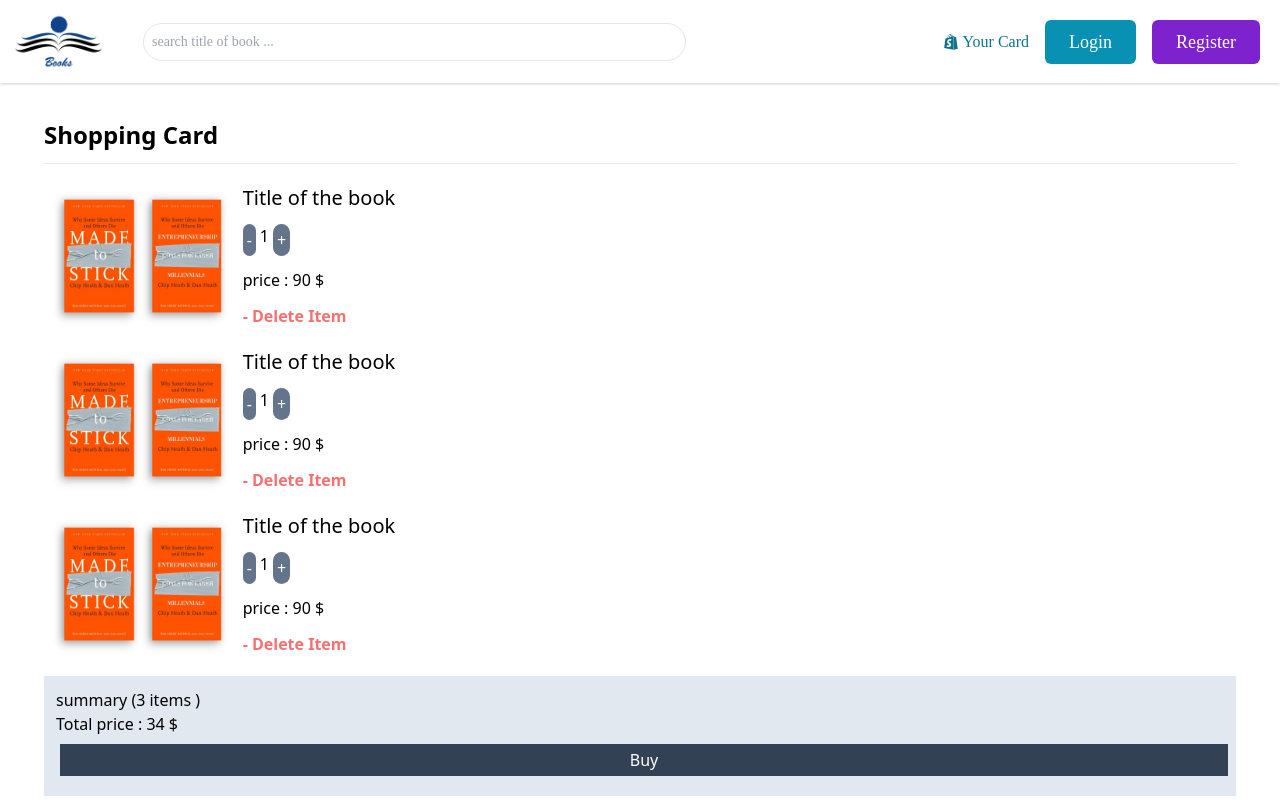
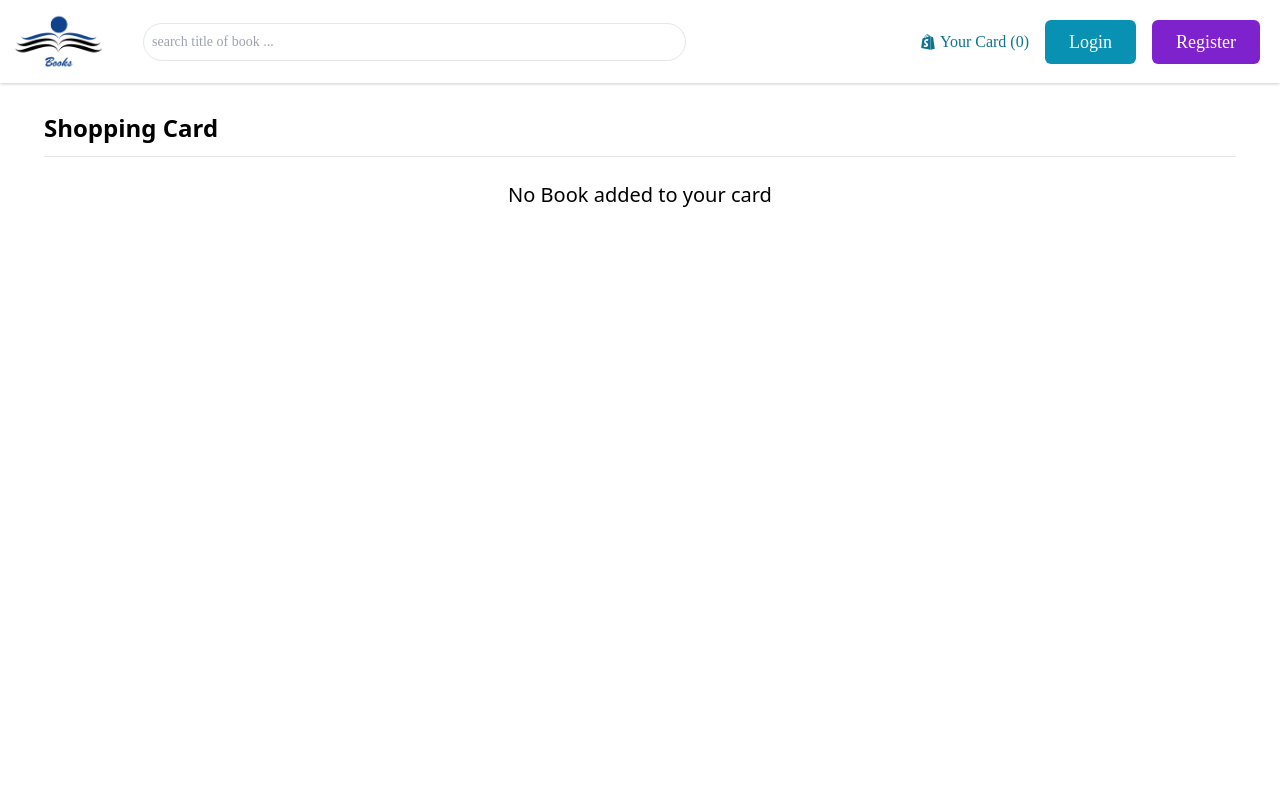
Before and after one commit to sihamHeddi2022/library, a React (Vite) app: page /card in a window 1280 px wide. Shown: the top 800 px of the page. Built offline with nearby package versions, Linux system fonts and the light colour scheme; a web font is replaced by a local one.

Commit message:
card issue

```diff
--- a/package.json
+++ b/package.json
@@ -12,11 +12,14 @@
   "dependencies": {
     "@apollo/client": "^3.7.17",
     "@material-tailwind/react": "^2.0.6",
+    "@reduxjs/toolkit": "^1.9.5",
     "graphql": "^16.7.1",
     "react": "^18.2.0",
     "react-dom": "^18.2.0",
     "react-icons": "^4.10.1",
-    "react-router-dom": "^6.14.2"
+    "react-redux": "^8.1.2",
+    "react-router-dom": "^6.14.2",
+    "redux": "^4.2.1"
   },
   "devDependencies": {
     "@types/react": "^18.0.37",
--- a/src/components/Item.tsx
+++ b/src/components/Item.tsx
@@ -1,23 +1,27 @@
 import React from 'react'
-import image from "../assets/made-to-stick-1024x688 1.png";
+import { useDispatch } from 'react-redux';
+import { decrementQuantity, deleteItem, incrementQuantity } from '../store/card';
 
-function Item() {
+function Item(props) {
+    const {id,title,image,price,quantity,stock} = props
+    const dispatch = useDispatch();
+
   return (
     <div className='flex flex-col lg:flex-row md:flex-row my-5'>
-        <img src={image} alt="" className='w-24 lg:w-2/12 md:w-2/12'/>
+        <img src={image} alt="" className='w-24 lg:w-2/12 md:w-2/12 h-[155px] mr-6'/>
         <div className='flex   flex-col gap-3 items-start justify-center'>
             <h1 className='text-xl'>
-               Title of the book
+              {title}
             </h1>
             <div className='flex gap-1'>
-                <button className='rounded-full p-1 bg-slate-500 text-white'>-</button>
-                <p>1</p>
-                <button className='rounded-full p-1 bg-slate-500 text-white'>+</button>
+                <button className='rounded-full p-1 bg-slate-500 text-white' onClick={()=>dispatch(decrementQuantity({id,stock}))}>-</button>
+                <p>{quantity}</p>
+                <button className='rounded-full p-1 bg-slate-500 text-white' onClick={()=>dispatch(incrementQuantity({id}))}>+</button>
             </div>
             <p>
-                price : 90 $
+                price : {price*quantity} $
             </p>
-            <button className='text-red-400 font-bold'>
+            <button className='text-red-400 font-bold' onClick={()=>dispatch(deleteItem({id}))}>
                 - Delete Item
             </button>
         </div>
--- a/src/components/Navbar2.tsx
+++ b/src/components/Navbar2.tsx
@@ -4,6 +4,7 @@ import { Button, Input } from '@material-tailwind/react'
 import { Link, useNavigate } from 'react-router-dom'
 import { FaBars, FaShopify } from "react-icons/fa";
 import { useQuery, gql } from "@apollo/client";
+import { useSelector } from 'react-redux';
 
 const FILMS_QUERY = gql`
   {
@@ -19,13 +20,14 @@ function Navbar2(props) {
     const openDrawer = () => setOpen(!open);
 
     const navigate = useNavigate()
+    const card = useSelector((state:any) => state.card);
 
 
 
 
   return (
     <div >
-      <div className='navbar1 flex gap-8 items-center py-3 shadow shadow-gray-300 text-cyan-700 '>
+      <div className='navbar1 fixed w-full top-0 bg-white flex gap-8 items-center py-3 shadow shadow-gray-300 text-cyan-700 '>
       <div >
                   <img src={second} alt="logo" className='max-w-[80px] lg:max-w-[111px] md:max-w-[111px]' />
                 </div>
@@ -33,7 +35,7 @@ function Navbar2(props) {
                    <Input placeholder='search title of book ...' value={props.title} onChange={(e)=>props.settitle(e.target.value)} onBlur={props.handleBlur} className='py-2  rounded-full px-2 outline-none' onFocus={()=>navigate("/shop")}  />
                 </div>
                 <div className=" gap-4 justify-end w-2/4 mr-5 hidden lg:flex">
-                     <Link className='flex gap-1 items-center' to="/card"> <FaShopify/> Your Card</Link>
+                     <Link className='flex gap-1 items-center' to="/card"> <FaShopify/> Your Card ({card.length})</Link>
                      <Link  to={"/login"}   className='bg-cyan-600 hover:bg-cyan-500 text-white px-6 py-2 text-lg rounded-md '>Login</Link>
                      <Link  to={"/register"}  className='bg-purple-700 hover:bg-purple-500 text-white px-6 py-2 text-lg  rounded-md'>Register</Link>
                </div>
@@ -49,7 +51,7 @@ function Navbar2(props) {
       </div>
 
 
-    <div className="mb-2 flex flex-col items-center justify-between p-4 bg-white z-30 shadow shadow-slate-100	" style={open?{display:'flex'}:{display:'none'}}>
+    <div className="mb-2 fixed w-full top-20 flex flex-col items-center justify-between p-4 bg-white z-30 shadow shadow-slate-100	" style={open?{display:'flex'}:{display:'none'}}>
                 <Link to={"/login"} className='hover:text-cyan-500'>
                   Login
                 </Link>
@@ -58,7 +60,7 @@ function Navbar2(props) {
                 </Link>
 
                 <Link to={"/card"} className='hover:text-cyan-500'>
-                  Your card
+                  Your card ({card.length})
                 </Link>
 
      </div>
--- a/src/components/Popular.tsx
+++ b/src/components/Popular.tsx
@@ -24,7 +24,7 @@ function Popular() {
    const init = ():any=>{
     const b = []
 
-    if(!loading && data) {
+    if(data) {
       for (const book of data.popularBooks) {
          b.push(book)
          if (b.length==6) {
@@ -36,10 +36,10 @@ function Popular() {
    }
 
    useEffect(() => {
-     setTimeout(() => {
-      setbooks(init())
-     }, 3000);
-   }, [])
+
+      if(!loading) setbooks(init())
+
+   }, [loading])
 
    useEffect(() => {
     let bs = []
--- a/src/main.tsx
+++ b/src/main.tsx
@@ -8,11 +8,16 @@ const client = new ApolloClient({
   uri: " http://localhost:3000/api/graphql",
   cache: new InMemoryCache()
 });
+import { Provider } from 'react-redux';
+import store from './store';
 
 ReactDOM.createRoot(document.getElementById('root') as HTMLElement).render(
   <React.StrictMode>
       <ApolloProvider client={client}>
-      <App />
+        <Provider store={store}>
+        <App />
+        </Provider>
+
       </ApolloProvider>
 
   </React.StrictMode>,
--- a/src/pages/Login.tsx
+++ b/src/pages/Login.tsx
@@ -7,7 +7,7 @@ function Login() {
 
          <Navbar2/>
 
-        <div className='flex justify-center'>
+        <div className='flex justify-center mt-28'>
              <div className='mx-3 w-full lg:w-1/2 md:w-1/2 lg:mx-0 md:mx-0'>
                     <h1 className='text-center my-9 text-3xl font-bold'>
                         Login
--- a/src/pages/Register.tsx
+++ b/src/pages/Register.tsx
@@ -7,7 +7,7 @@ function Register() {
 
     <Navbar2/>
 
-   <div className='flex justify-center'>
+   <div className='flex justify-center mt-24'>
         <div className='mx-3 w-full lg:w-1/2 md:w-1/2 lg:mx-0 md:mx-0'>
                <h1 className='text-center my-9 text-3xl font-bold'>
                    Register
--- a/src/pages/Shop.tsx
+++ b/src/pages/Shop.tsx
@@ -21,6 +21,7 @@ function Shop() {
         id
         image
         price
+        stock
       }
       pages
     }
@@ -109,7 +110,7 @@ function Shop() {
    return (
     <div>
         <Navbar2 title={title} settitle={settitle} handleBlur={handleBlur}/>
-        <h2 className='my-8 text-4xl mx-8 font-bold'>Search Result</h2>
+        <h2 className='mt-28 mb-12 text-4xl mx-8 font-bold'>Search Result</h2>
        <div className="flex  flex-col-reverse lg:flex-row md:flex-row">
             <div className='w-full lg:w-3/4 md:w-3/4'>
             <div className='grid grid-cols-1 md:grid-cols-2  lg:grid-cols-3 w-full '>
--- a/src/pages/YourCard.tsx
+++ b/src/pages/YourCard.tsx
@@ -1,33 +1,54 @@
-import React from 'react'
+import React, { useState } from 'react'
 import Navbar2 from '../components/Navbar2'
 import Item from '../components/Item'
 import Order from '../components/Order'
+import { useSelector } from 'react-redux';
 
 function YourCard() {
+  const card = useSelector((state:any) => state.card);
+  const [show, setshow] = useState(false)
+  console.log(card);
+
+  const getTotalPrice = ()=>{
+     return card.reduce((total:any,element:any)=> total+element.price*element.quantity,0)
+  }
+
   return (
     <div>
         <Navbar2/>
-      <div className='mx-11 mt-9 mb-4'>
+      <div className='mx-11 mt-28 mb-4'>
           <h1 className='my-3 font-bold text-2xl'>
               Shopping Card
           </h1>
           <hr />
-          <Item/>
-          <Item/>
-          <Item/>
-          <div className='bg-slate-200 p-3'>
-            <h1>summary (3 items ) </h1>
-            <h1>Total price : 34 $</h1>
-            <button className='w-full mx-1 p-1 bg-slate-700 text-white my-2'>
-                Buy
-            </button>
-          </div>
+          {
+            card.length>0?
+
+            <>
+
+
+            {  card.map((c:any)=><Item {...c}/>)}
+
+            <div className='bg-slate-200 p-3'>
+                <h1>summary ({card.length} items ) </h1>
+                <h1>Total price : {getTotalPrice()} $</h1>
+                <button className='w-full mx-1 p-1 bg-slate-700 text-white my-2' onClick={()=> setshow(!show)}>
+                    Buy
+                </button>
+            </div>
+          </>:<p className='text-center my-6 text-xl'>No Book added to your card</p>
+          }
+
+
+        {
+          show &&
           <div>
                <h1 className='my-5 text-2xl font-bold'>
                   Order Now
                </h1>
                <Order/>
           </div>
+        }
       </div>
 
     </div>
--- /dev/null
+++ b/src/store/card/index.ts
@@ -0,0 +1,79 @@
+import { createSlice } from '@reduxjs/toolkit';
+
+const getCard = ()=>{
+    const card = localStorage.getItem("card")
+    if(card) return JSON.parse(card)
+    return null
+}
+
+export const cardSlice = createSlice({
+  name: 'card',
+  initialState: getCard() || [],
+    reducers: {
+            addCard: (state:any, action) => {
+
+             const {title,image,price,id,stock} = action.payload
+             console.log("stock",stock);
+              if (stock>0) {
+                const book = state.findIndex((b:any)=>b.id==id)
+                console.log(book);
+
+                 if(book>=0) {
+                      state[book].quantity ++;
+                      state[book].stock --;
+                 }
+                 else  state.push({id,title,image,price,quantity:1,stock:stock-1});
+                 localStorage.setItem("card",JSON.stringify(state))
+
+              }
+            else {
+                alert("there no enough book that has this title")
+            }
+        },
+        deleteItem:(state:any,action)=>{
+            const {id} = action.payload
+            state = state.filter((b:any)=>b.id!=id)
+            localStorage.setItem("card",JSON.stringify(state))
+
+                window.location.reload()
+
+
+        },
+        incrementQuantity:(state:any,action)=>{
+            const {id,stock} = action.payload
+
+
+            if(stock>0){
+                const book =state.findIndex((b:any)=>b.id==id)
+                state[book].stock--;
+
+                state[book].quantity ++;
+                localStorage.setItem("card",JSON.stringify(state))
+
+            }
+             else {
+                alert("there no enough book that has this title")
+            }
+        },
+        decrementQuantity:(state:any,action)=>{
+            const {id} = action.payload
+            const book =state.findIndex((b:any)=>b.id==id)
+            if(state[book].quantity>1){
+                state[book].quantity--;
+                state[book].stock++;
+                localStorage.setItem("card",JSON.stringify(state))
+
+            }
+            else  alert("the quantity must be positive")
+
+        }
+    }
+}
+
+);
+
+// this is for dispatch
+export const { addCard,decrementQuantity,incrementQuantity,deleteItem } = cardSlice.actions;
+
+// this is for configureStore
+export default cardSlice.reducer;
--- /dev/null
+++ b/src/store/index.ts
@@ -0,0 +1,8 @@
+import { configureStore } from '@reduxjs/toolkit';
+import  cardreducer from './card';
+
+export default configureStore({
+  reducer: {
+    card:cardreducer
+  },
+});
```
Also changed, not shown: src/components/BookCard.tsx (+12 -5 lines), 1 other file (tests, documents, lock files or other folders).
